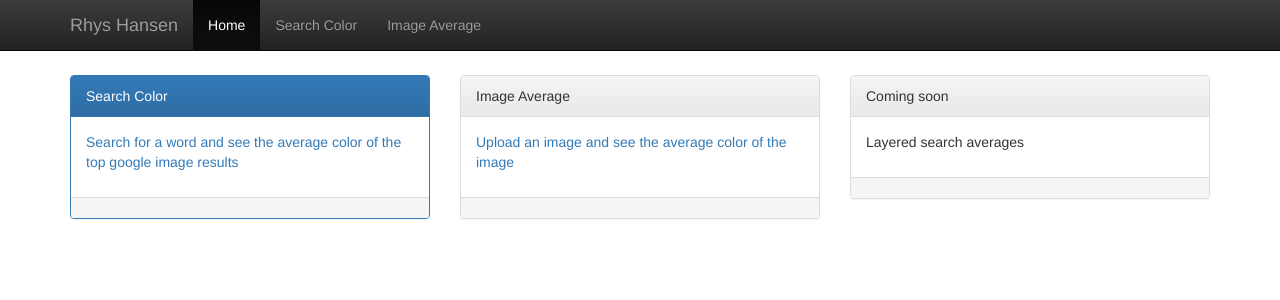
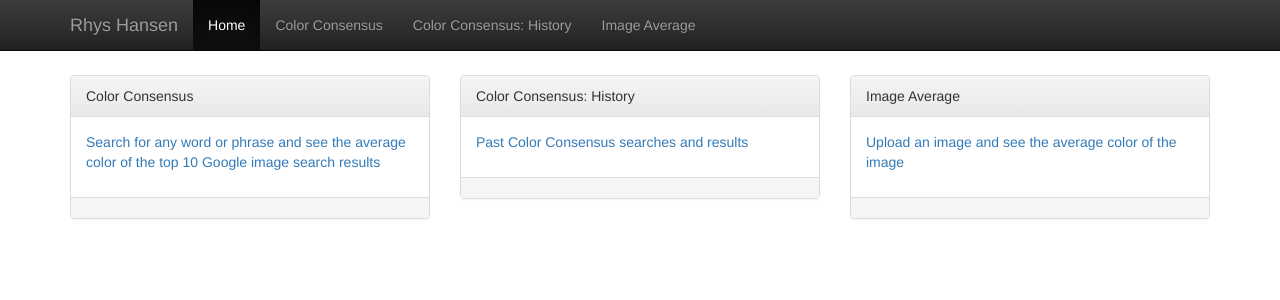
Before and after one commit to Tathorack/Color-Consensus-Website, a Flask app: page /index/ in a window 1280 px wide. Shown: the top 300 px of the page. Run offline with Flask 2, Linux system fonts and the light colour scheme; parts of the project's set-up code (start-up, migrations or seed data) failed here and were passed over; some libraries are stand-ins or nearby versions.

Commit message:
Update routing to include history page

```diff
--- a/flaskfiles/templates/header.html
+++ b/flaskfiles/templates/header.html
@@ -19,7 +19,8 @@
             <li><a href="/search_average">Search Color</a></li>x
           </ul>
         </li> -->
-        <li id="search-average"><a href="/search_average">Search Color</a></li>
+        <li id="search-average"><a href="/search_average">Color Consensus</a></li>
+        <li id="history"><a href="/history">Color Consensus: History</a></li>
         <li id="single-image"><a href="/single_average">Image Average</a></li>
       </ul>
     </div><!--/.nav-collapse -->
@@ -37,6 +38,9 @@ $(document).ready(function() {
     case '/single_average/':
       $('#single-image').addClass("active")
       break;
+    case '/history/':
+      $('#history').addClass("active")
+      break;
     case '/search_average/':
       $('#search-average').addClass("active")
       break;
--- a/flaskfiles/templates/history.html
+++ b/flaskfiles/templates/history.html
@@ -1,11 +1,13 @@
 {% extends "base.html" %}
 {% block content %}
 <body style="padding-top: 50px">
+{% include "header.html" %}
   <div class="container" style="margin-top:25px">
     <div class="row">
       <div class="col-lg-12">
         <h1 class="text-center">Color Consensus, Search History</h1>
         <h4 class="text-center">{{ count }} total searches</h1>
+        <div class="panel panel-default">
           <table class="table text-center table-bordered">
             {% for search in searches %}
             <tr style="background-color:{{ search.hex }}; color:{{ search.textcolor }}; font-weight: bold">
@@ -15,6 +17,7 @@
           </table>
         </div>
       </div>
+    </div>
   </div><!-- /.container -->
 </body>
 {% endblock %}
--- a/flaskfiles/templates/home.html
+++ b/flaskfiles/templates/home.html
@@ -6,11 +6,24 @@
     <div class="row">
       <div class="col-md-4">
         <a href="/search_average">
-          <div class="panel panel-primary">
-            <div class="panel-heading">Search Color</div>
+          <div class="panel panel-default">
+            <div class="panel-heading">Color Consensus</div>
             <div class="panel-body">
               <p>
-                Search for a word and see the average color of the top google image results
+                Search for any word or phrase and see the average color of the top 10 Google image search results
+              </p>
+            </div>
+            <div class="panel-footer"></div>
+          </div>
+        </a>
+      </div>
+      <div class="col-md-4">
+        <a href="/history">
+          <div class="panel panel-default">
+            <div class="panel-heading">Color Consensus: History</div>
+            <div class="panel-body">
+              <p>
+                Past Color Consensus searches and results
               </p>
             </div>
             <div class="panel-footer"></div>
@@ -30,19 +43,6 @@
           </div>
         </a>
       </div>
-      <div class="col-md-4">
-        <!-- <a> -->
-          <div class="panel panel-default">
-            <div class="panel-heading">Coming soon</div>
-            <div class="panel-body">
-              <p>
-                Layered search averages
-              </p>
-            </div>
-            <div class="panel-footer"></div>
-          </div>
-        <!-- </a> -->
-      </div>
     </div>
   </div><!-- /.container -->
 </body>
--- a/flaskfiles/views.py
+++ b/flaskfiles/views.py
@@ -3,7 +3,7 @@ import logging
 import os
 from time import time
 # package imports
-from flask import render_template, request, jsonify, redirect
+from flask import render_template, request, jsonify, redirect, url_for
 import imagecolor
 import searchcolor
 # local imports
@@ -25,11 +25,11 @@ if app.config['LIGHTS'] is True:
 @app.route('/')
 def redirec_to_display():
     if app.config['DISPLAY_MODE'] == 'thesis-install':
-        return render_template('thesis_installation.html')
+        return redirect(url_for('thesis_installation'))
     elif app.config['DISPLAY_MODE'] == 'thesis-web':
-        return render_template('thesis_web.html')
+        return redirect(url_for('thesis_web'))
     else:
-        return render_template('home.html')
+        return redirect(url_for('index'))
 
 
 @app.route('/index/')
@@ -65,7 +65,13 @@ def thesis_installation():
 
 @app.route('/thesis_web/')
 def thesis_web():
-    return render_template('thesis_web.html')
+    searches = [table_display(
+        search.search, search.red,
+        search.green, search.blue)
+                for search in
+                Searches.query.order_by(Searches.timestamp.desc()).all()]
+    return render_template('thesis_web.html',
+                           searches=searches, count=len(searches))
 
 
 # POST functions that take a json request and return a response
```
Lines whose indentation alone changed are shown as unchanged.
